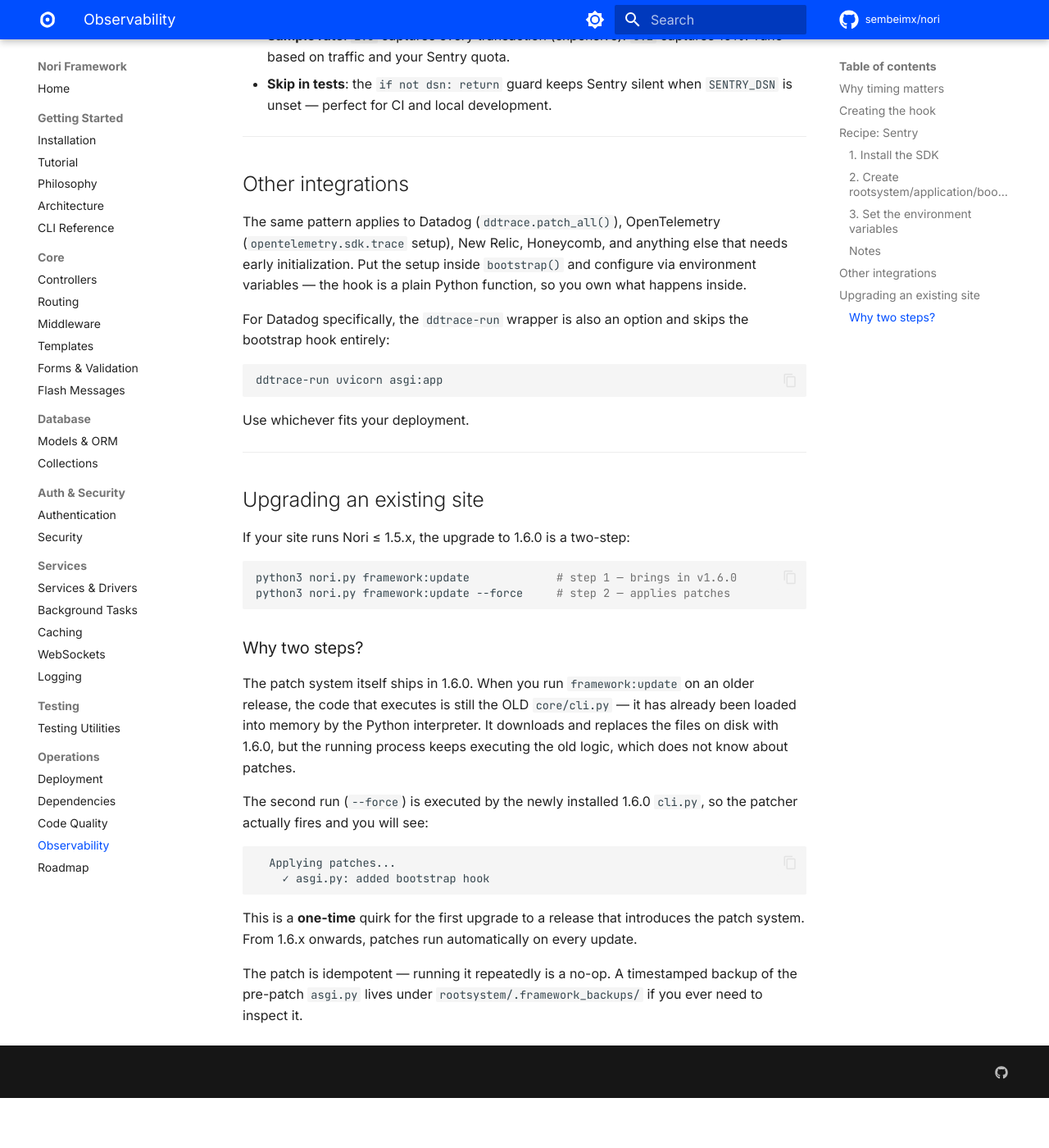
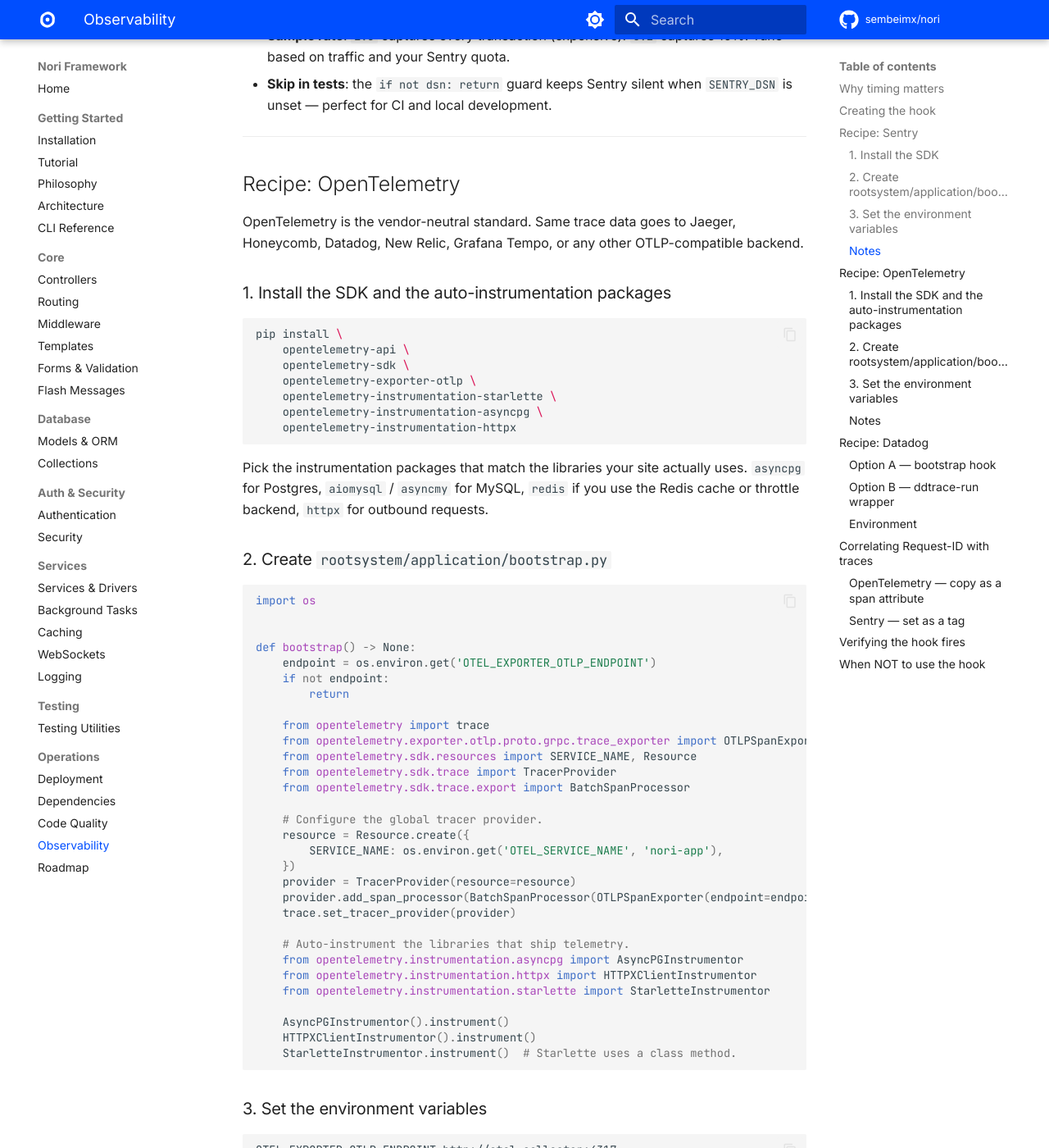
Before and after one commit to sembeimx/nori, an MkDocs documentation site: the page built from docs/observability.md, in a window 1280 px wide and 1400 px high, scrolled down 2064 px. Shown: the whole window at 82% size. Built offline with MkDocs 1.6.1 and Material for MkDocs 9.7.7, drawn with Linux system fonts in a browser that asks for light colours; comment, search, counter and statistics services are not loaded; the version menu is left out; before the commit the page ends 3403 px from its top, so only the background shows below that; some of the changed text lies outside the part shown.

Commit message:
docs: full OpenTelemetry + Datadog recipes + Request-ID correlation
The observability page already had a working Sentry recipe but
only one-line mentions of OpenTelemetry and Datadog. Adoption of
the bootstrap hook for either was effectively blocked on the user
figuring out the SDK setup themselves.

Adds:
- Complete OpenTelemetry recipe: TracerProvider + OTLP exporter +
  Starlette/asyncpg/httpx auto-instrumentation, with environment
  variables and notes on collector deployment.
- Complete Datadog recipe: ddtrace.patch_all() inside bootstrap,
  plus the ddtrace-run wrapper alternative.
- New section: correlating Request-ID with traces. Uses
  get_request_id() from v1.11.0 to copy the request_id onto OTel
  span attributes (nori.request_id) or Sentry tags so logs ↔
  spans ↔ external service calls all join on the same ID.
- A "When NOT to use the hook" section to prevent it being
  reached for as a generic startup hook.

Removes the obsolete v1.5 → v1.6 patch-system upgrade notes —
those have been irrelevant since v1.6.x and are now ~6 releases
out of date.

````diff
--- a/docs/observability.md
+++ b/docs/observability.md
@@ -8,7 +8,7 @@
 
 ## Why timing matters
 
-Observability SDKs work by patching third-party libraries at import time — Sentry hooks into `httpx`, `asyncpg`, `starlette`; OpenTelemetry auto-instruments dozens of libraries. If you call `sentry_sdk.init()` after those libraries have been imported, the patches are silently incomplete and some telemetry never fires.
+Observability SDKs work by patching third-party libraries at import time — Sentry hooks into `httpx`, `asyncpg`, `starlette`; OpenTelemetry auto-instruments dozens of libraries. If you call `sentry_sdk.init()` *after* those libraries have been imported, the patches are silently incomplete and some telemetry never fires.
 
 The bootstrap hook runs **before Nori imports Starlette, Tortoise, or any other instrumentable library**, so every subsequent import sees the instrumented versions.
 
@@ -83,40 +83,190 @@
 
 ---
 
-## Other integrations
+## Recipe: OpenTelemetry
 
-The same pattern applies to Datadog (`ddtrace.patch_all()`), OpenTelemetry (`opentelemetry.sdk.trace` setup), New Relic, Honeycomb, and anything else that needs early initialization. Put the setup inside `bootstrap()` and configure via environment variables — the hook is a plain Python function, so you own what happens inside.
+OpenTelemetry is the vendor-neutral standard. Same trace data goes to Jaeger, Honeycomb, Datadog, New Relic, Grafana Tempo, or any other OTLP-compatible backend.
 
-For Datadog specifically, the `ddtrace-run` wrapper is also an option and skips the bootstrap hook entirely:
+### 1. Install the SDK and the auto-instrumentation packages
 
 ```bash
-ddtrace-run uvicorn asgi:app
+pip install \
+    opentelemetry-api \
+    opentelemetry-sdk \
+    opentelemetry-exporter-otlp \
+    opentelemetry-instrumentation-starlette \
+    opentelemetry-instrumentation-asyncpg \
+    opentelemetry-instrumentation-httpx
 ```
 
-Use whichever fits your deployment.
+Pick the instrumentation packages that match the libraries your site actually uses. `asyncpg` for Postgres, `aiomysql` / `asyncmy` for MySQL, `redis` if you use the Redis cache or throttle backend, `httpx` for outbound requests.
+
+### 2. Create `rootsystem/application/bootstrap.py`
+
+```python
+import os
+
+
+def bootstrap() -> None:
+    endpoint = os.environ.get('OTEL_EXPORTER_OTLP_ENDPOINT')
+    if not endpoint:
+        return
+
+    from opentelemetry import trace
+    from opentelemetry.exporter.otlp.proto.grpc.trace_exporter import OTLPSpanExporter
+    from opentelemetry.sdk.resources import SERVICE_NAME, Resource
+    from opentelemetry.sdk.trace import TracerProvider
+    from opentelemetry.sdk.trace.export import BatchSpanProcessor
+
+    # Configure the global tracer provider.
+    resource = Resource.create({
+        SERVICE_NAME: os.environ.get('OTEL_SERVICE_NAME', 'nori-app'),
+    })
+    provider = TracerProvider(resource=resource)
+    provider.add_span_processor(BatchSpanProcessor(OTLPSpanExporter(endpoint=endpoint)))
+    trace.set_tracer_provider(provider)
+
+    # Auto-instrument the libraries that ship telemetry.
+    from opentelemetry.instrumentation.asyncpg import AsyncPGInstrumentor
+    from opentelemetry.instrumentation.httpx import HTTPXClientInstrumentor
+    from opentelemetry.instrumentation.starlette import StarletteInstrumentor
+
+    AsyncPGInstrumentor().instrument()
+    HTTPXClientInstrumentor().instrument()
+    StarletteInstrumentor.instrument()  # Starlette uses a class method.
+```
+
+### 3. Set the environment variables
+
+```text
+OTEL_EXPORTER_OTLP_ENDPOINT=http://otel-collector:4317
+OTEL_SERVICE_NAME=my-nori-app
+```
+
+You also need an OTLP collector running somewhere — typically the [OpenTelemetry Collector](https://opentelemetry.io/docs/collector/) deployed alongside your app, forwarding to your backend of choice.
+
+### Notes
+
+- `StarletteInstrumentor.instrument()` wraps every request in a span tagged with the route, method, and status. Combined with the `asyncpg` instrumentation, you get a flame graph showing exactly which SQL query inside a request is slow.
+- Order does not matter inside `bootstrap()` — instrumentation hooks register globally and apply when the libraries are imported by Nori afterwards.
+- `BatchSpanProcessor` buffers spans and flushes asynchronously. `SimpleSpanProcessor` flushes per-span (synchronous, slower, useful for debugging only).
 
 ---
 
-## Upgrading an existing site
+## Recipe: Datadog
 
-If your site runs Nori ≤ 1.5.x, the upgrade to 1.6.0 is a two-step:
+Datadog ships its own SDK (`ddtrace`) that auto-instruments most popular Python libraries with one call.
+
+### Option A — bootstrap hook
 
 ```bash
-python3 nori.py framework:update             # step 1 — brings in v1.6.0
-python3 nori.py framework:update --force     # step 2 — applies patches
+pip install ddtrace
 ```
 
-### Why two steps?
+```python
+# rootsystem/application/bootstrap.py
+import os
 
-The patch system itself ships in 1.6.0. When you run `framework:update` on an older release, the code that executes is still the OLD `core/cli.py` — it has already been loaded into memory by the Python interpreter. It downloads and replaces the files on disk with 1.6.0, but the running process keeps executing the old logic, which does not know about patches.
 
-The second run (`--force`) is executed by the newly installed 1.6.0 `cli.py`, so the patcher actually fires and you will see:
+def bootstrap() -> None:
+    if not os.environ.get('DD_TRACE_ENABLED', '').lower() in ('1', 'true', 'yes'):
+        return
+
+    from ddtrace import patch_all
+    patch_all()  # Patches starlette, asyncpg, httpx, redis, and everything else ddtrace knows about.
+```
+
+### Option B — `ddtrace-run` wrapper
+
+Datadog also ships a wrapper that patches before any application code runs, skipping the bootstrap hook entirely:
+
+```bash
+ddtrace-run uvicorn asgi:app --host 0.0.0.0 --port 8000
+```
+
+Use Option A if you want the patching decision to be visible in your codebase. Use Option B if your deployment platform standardises on `ddtrace-run` (Datadog's Kubernetes integration uses it by default).
+
+### Environment
+
+Datadog reads agent connection info from environment variables — typically:
 
 ```text
-  Applying patches...
-    ✓ asgi.py: added bootstrap hook
+DD_TRACE_ENABLED=true
+DD_AGENT_HOST=datadog-agent
+DD_TRACE_AGENT_PORT=8126
+DD_SERVICE=my-nori-app
+DD_ENV=production
+DD_VERSION=<commit-sha>
 ```
 
-This is a **one-time** quirk for the first upgrade to a release that introduces the patch system. From 1.6.x onwards, patches run automatically on every update.
+---
 
-The patch is idempotent — running it repeatedly is a no-op. A timestamped backup of the pre-patch `asgi.py` lives under `rootsystem/.framework_backups/` if you ever need to inspect it.
+## Correlating Request-ID with traces
+
+Since v1.11.0 Nori automatically attaches a `request_id` to every log record under an HTTP request (including from `asyncio.create_task` background work). You can copy that same ID onto observability spans so a single trace correlates logs ↔ spans ↔ external service calls.
+
+The current ID is available via `core.http.request_id.get_request_id()`:
+
+```python
+from core.http.request_id import get_request_id
+
+rid = get_request_id()  # str | None
+```
+
+### OpenTelemetry — copy as a span attribute
+
+Wrap your handler entry points (or use a Starlette middleware after `RequestIdMiddleware`) to tag the active span:
+
+```python
+from opentelemetry import trace
+from core.http.request_id import get_request_id
+
+
+def tag_current_span_with_request_id() -> None:
+    span = trace.get_current_span()
+    rid = get_request_id()
+    if span and rid:
+        span.set_attribute('nori.request_id', rid)
+```
+
+Now every span produced under that request carries the same `nori.request_id` attribute as your logs, so you can pivot from a slow trace in Jaeger to the matching log lines in Loki/Elasticsearch with one query.
+
+### Sentry — set as a tag
+
+```python
+import sentry_sdk
+from core.http.request_id import get_request_id
+
+
+def tag_sentry_with_request_id() -> None:
+    rid = get_request_id()
+    if rid:
+        sentry_sdk.set_tag('request_id', rid)
+```
+
+Call this from a small middleware that runs after `RequestIdMiddleware`. Sentry then groups errors by `request_id` and surfaces it on every event.
+
+---
+
+## Verifying the hook fires
+
+Add a debug log inside `bootstrap()`:
+
+```python
+def bootstrap() -> None:
+    import logging
+    logging.getLogger('nori.bootstrap').warning('bootstrap fired')
+    # ... rest of your init ...
+```
+
+Run `python3 nori.py serve` — you should see `bootstrap fired` before any other startup line. If you do not, the file is in the wrong location (it must be `rootsystem/application/bootstrap.py`) or the function is not named `bootstrap`.
+
+---
+
+## When NOT to use the hook
+
+- **Pure logging configuration** (changing levels, adding handlers) belongs in `core.logger` configuration via the `LOG_LEVEL` / `LOG_FORMAT` / `LOG_FILE` environment variables, not the bootstrap hook.
+- **Database connection pooling** is owned by Tortoise ORM via `settings.TORTOISE_ORM`. Don't pre-connect inside `bootstrap()`.
+- **App routes or middleware** belong in `routes.py` and `asgi.py` — the bootstrap hook is for *third-party SDK initialization*, not application wiring.
+
+If you find yourself reaching for the hook for anything other than instrumentation, the answer is probably one of the dedicated extension points instead.
````
